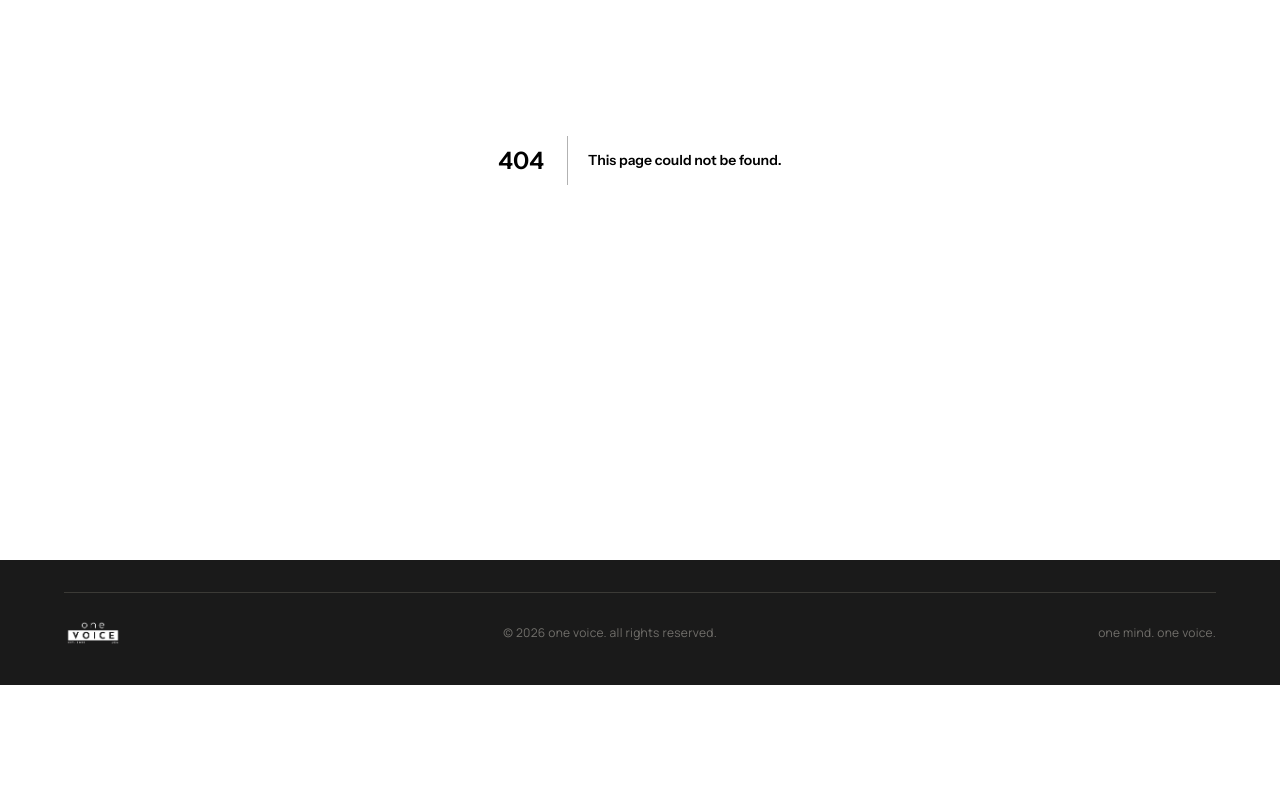
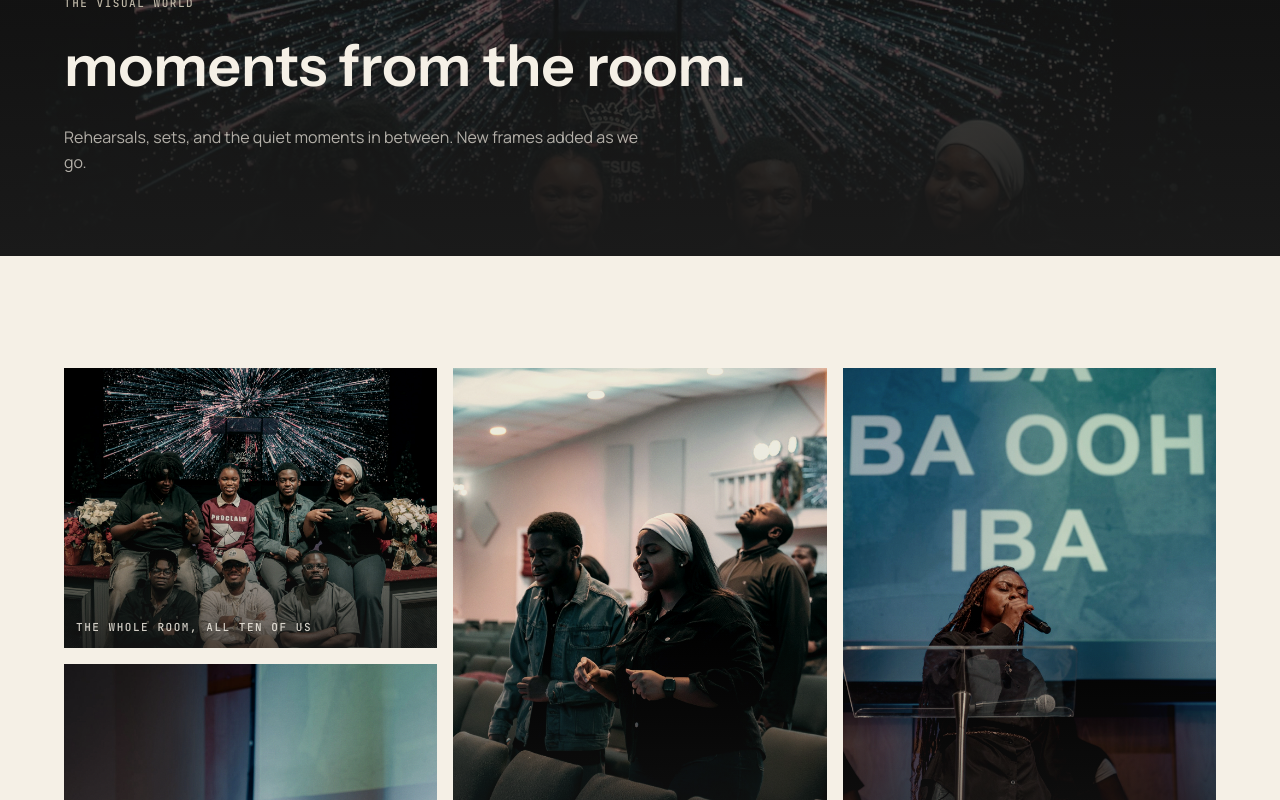
Before and after one commit to eayanwale/onevoice-website, a Next.js app: page /gallery in a window 1280 px wide. Before the commit this address had no page. Shown: the part 240-1040 px from the top of the page. Before the commit the page ends 925 px from the top, so only its background shows below. Built offline with nearby package versions, Linux system fonts and the light colour scheme.

Commit message:
feat: add gallery page

```diff
--- /dev/null
+++ b/app/gallery/page.tsx
@@ -0,0 +1,72 @@
+import type { Metadata } from "next";
+import DuotonePhoto from "@/components/DuotonePhoto";
+import PageHero from "@/components/PageHero";
+import ScrollReveals from "@/components/ScrollReveals";
+
+export const metadata: Metadata = {
+  title: "Gallery — One Voice",
+  description:
+    "Photographs from One Voice rehearsals, sets, and the quiet moments in between.",
+};
+
+const PHOTOS: { src: string; label: string; tall: boolean }[] = [
+  { src: "/images/visual-world/feature-group-confetti.jpg", label: "the whole room, all ten of us", tall: false },
+  { src: "/images/visual-world/stage-full-group-lights.jpg", label: "worship, all voices", tall: true },
+  { src: "/images/visual-world/solo-smoke-backdrop.jpg", label: "solo, before the set", tall: true },
+  { src: "/images/visual-world/drummer-motion.jpg", label: "keeping time", tall: true },
+  { src: "/images/visual-world/rehearsal-wide.jpg", label: "rehearsal, before anyone's watching", tall: false },
+  { src: "/images/visual-world/solo-cap-singing.jpg", label: "lifted, mid-song", tall: true },
+  { src: "/images/visual-world/candid-pew-moment.jpg", label: "a quiet moment, in the pews", tall: true },
+  { src: "/images/visual-world/hands-on-keys-detail.jpg", label: "hands on the keys", tall: false },
+  { src: "/images/visual-world/group-singing-warm-venue.jpg", label: "one mind, one voice", tall: true },
+  { src: "/images/visual-world/solo-vest-window-light.jpg", label: "a quiet moment, backstage", tall: true },
+  { src: "/images/visual-world/candid-back-view.jpg", label: "life. jesus. christ.", tall: true },
+  { src: "/images/visual-world/hands-on-keys-close.jpg", label: "practice, again and again", tall: false },
+  { src: "/images/visual-world/solo-lyrics-screen.jpg", label: "every word, together", tall: true },
+  { src: "/images/visual-world/conference-performance.jpg", label: "on the road, still singing", tall: false },
+  { src: "/images/visual-world/candid-laptop-huddle.jpg", label: "figuring it out together", tall: false },
+  { src: "/images/visual-world/solo-dark-portrait.jpg", label: "still, before we start", tall: true },
+  { src: "/images/visual-world/candid-duo-backstage.jpg", label: "before we go on", tall: true },
+];
+
+const PHOTO_SIZES = "(min-width: 1024px) 33vw, (min-width: 640px) 50vw, 100vw";
+
+export default function GalleryPage() {
+  return (
+    <main>
+      <PageHero
+        overline="the visual world"
+        title="moments from the room."
+        lead="Rehearsals, sets, and the quiet moments in between. New frames added as we go."
+        image={PHOTOS[0].src}
+        imageAlt={PHOTOS[0].label}
+        objectPosition="50% 30%"
+      />
+
+      <section className="relative bg-off-white px-6 py-20 sm:px-10 sm:py-28">
+        <div className="mx-auto max-w-6xl">
+          <div className="columns-1 gap-4 sm:columns-2 lg:columns-3 [&>*]:mb-4">
+            {PHOTOS.map((photo) => (
+              <div key={photo.src} data-reveal className="group relative break-inside-avoid overflow-hidden">
+                <DuotonePhoto
+                  src={photo.src}
+                  alt={photo.label}
+                  sizes={PHOTO_SIZES}
+                  className={`w-full transition-transform duration-700 ease-brand group-hover:scale-[1.03] ${
+                    photo.tall ? "aspect-[3/4]" : "aspect-[4/3]"
+                  }`}
+                />
+                <div className="pointer-events-none absolute inset-0 bg-gradient-to-t from-charcoal/70 via-transparent to-transparent" />
+                <span className="label-text absolute bottom-3 left-3 text-off-white/85">
+                  {photo.label}
+                </span>
+              </div>
+            ))}
+          </div>
+        </div>
+      </section>
+
+      <ScrollReveals />
+    </main>
+  );
+}
```
